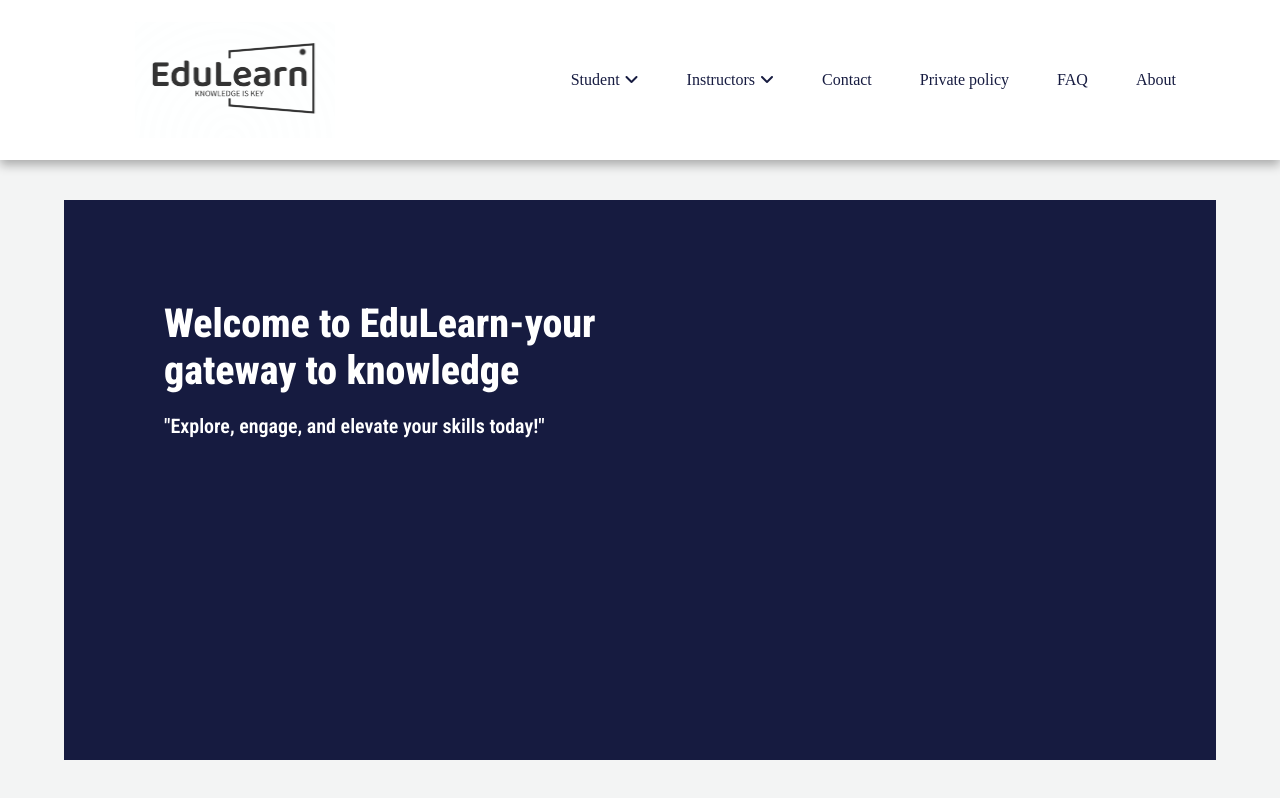
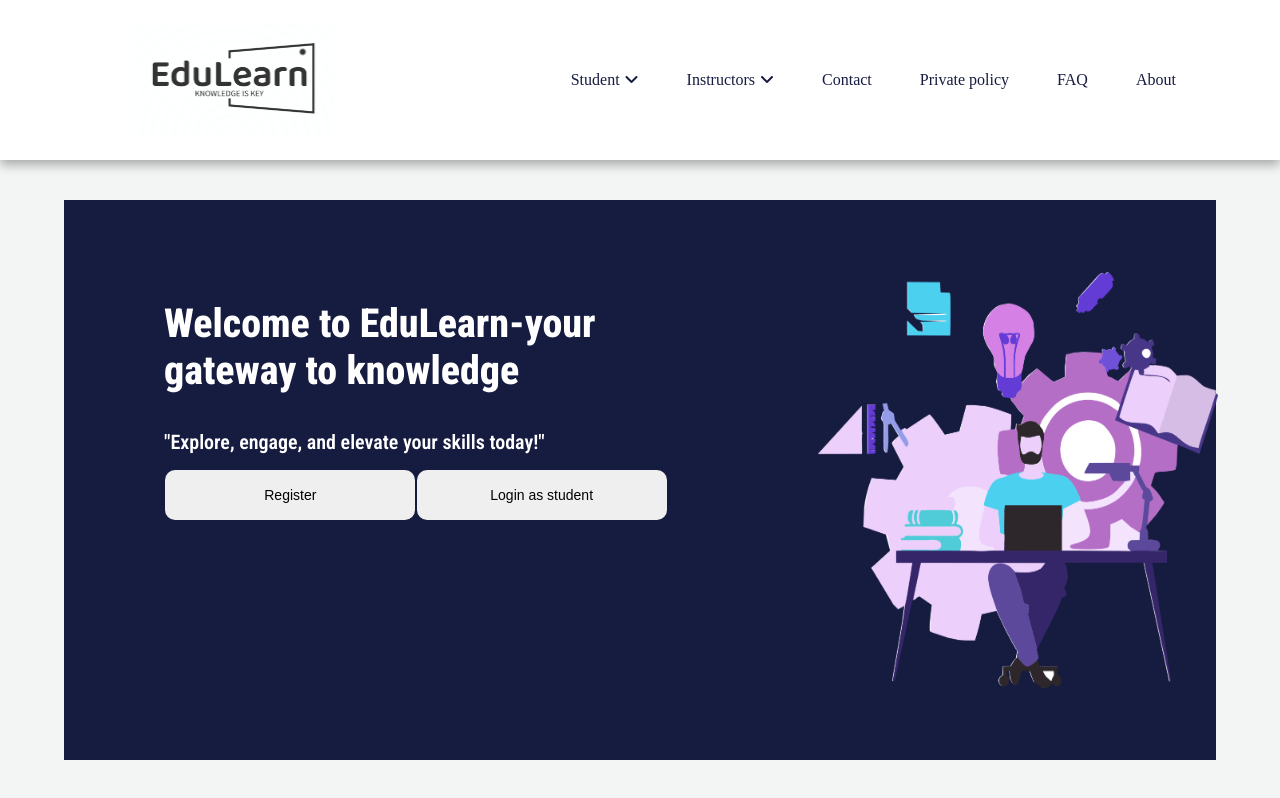
Before and after one commit to BraisonWabwire/Year-4--final-project-frontend, a plain HTML site: page index.html in a window 1280 px wide. Drawn offline with Linux system fonts and the light colour scheme.

Commit message:
improving the index page

```diff
--- a/index.css
+++ b/index.css
@@ -114,6 +114,9 @@ body{
     height: 70vh;
     background-color: #161b40;
     padding: 100px;
+    display: flex;
+    flex-direction: column;
+    gap: 1rem;
 }
 .middle-section .right h2{
     font-size: 30pt;
@@ -132,6 +135,25 @@ body{
     font-weight: 600;
     font-style: normal;
 }
+.middle-section .right .button{
+    display: flex;
+    flex-direction: row;
+    align-items: center;
+    justify-content: space-evenly;
+}
+.middle-section .right button{
+    width: 250px;
+    height: 50px;
+    border-radius: 10px;
+    border: none;
+    cursor: pointer;
+    font-size: 14px;
+}
+.middle-section .right button:hover{
+    background-color: #6f749789;
+    transition: 0.5s ease-in-out;
+    color: white;
+}
 .middle-section .left{
     width: 35%;
     height: 70vh;
--- a/index.html
+++ b/index.html
@@ -41,8 +41,10 @@
         <div class="right">
             <h2>Welcome to EduLearn-your gateway to knowledge</h2>
             <h3>"Explore, engage, and elevate your skills today!"</h3>
+            <div class="button"><a href="./student_signup.html"><button> Register</button></a> <a href="./student_login.html"><button>Login as student</button></a></div>
         </div>
         <div class="left">
+            <img src="./course.png" alt="" srcset="" style="width: 400px; height: 416px;">
             </div>
         </div>
       </div>
```
Also changed, not shown: student_login.css (+6 -4 lines), student_login.html (+2 -2 lines), student_signup.css (+6 -4 lines), student_signup.html (+1 -1 lines), course.png (added).
